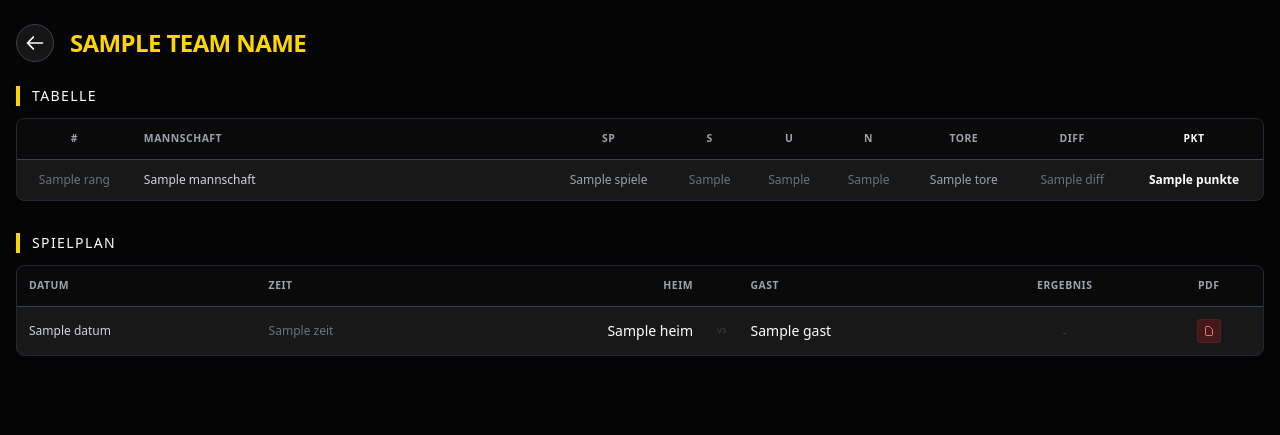
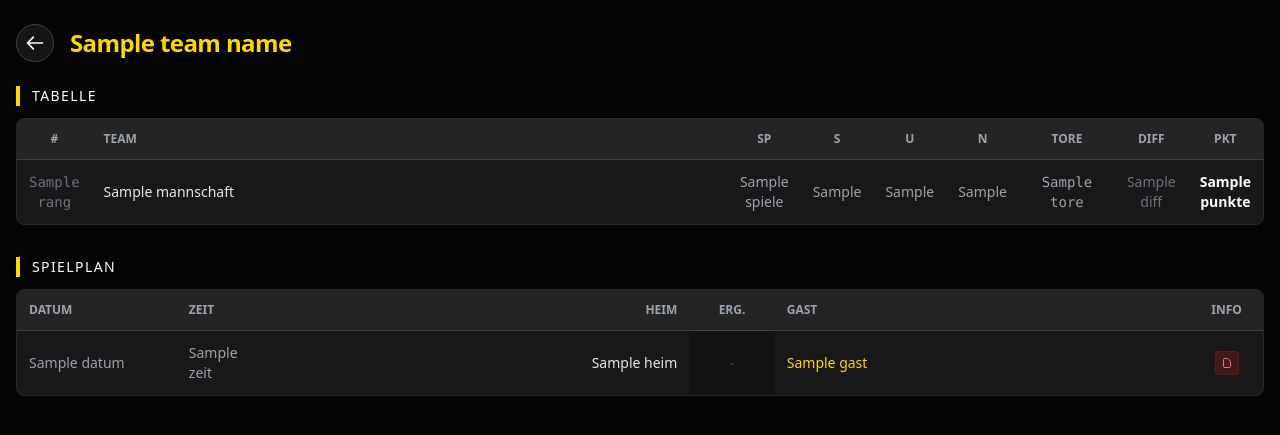
Before and after one commit to jochenneumann83/btv-dashboard, a Python web app: template templates/team.html in a window 1280 px wide. Shown: the part 119-554 px from the top of the page. Run offline with Jinja, Linux system fonts and the light colour scheme; the template is opened without the code that fills it: most values are stand-ins (such as "Sample title", 1, 10 or a date in 2020); some libraries are stand-ins or nearby versions.

Commit message:
Update team.html

```diff
--- a/templates/team.html
+++ b/templates/team.html
@@ -9,7 +9,7 @@
         </svg>
     </a>
     <div>
-        <h1 class="text-2xl font-bold text-btv-yellow uppercase tracking-tight">{{ team_name }}</h1>
+        <h1 class="text-2xl font-bold text-btv-yellow tracking-tight">{{ team_name }}</h1>
     </div>
 </div>
 
@@ -17,35 +17,34 @@
 <div class="mb-8">
     <h2 class="text-white text-sm uppercase tracking-widest mb-3 border-l-4 border-btv-yellow pl-3">Tabelle</h2>
     <div class="bg-btv-darkgray/95 backdrop-blur-sm rounded-lg overflow-hidden border border-gray-800 shadow-xl overflow-x-auto">
-        <table class="w-full text-left border-collapse min-w-[600px]"> <thead>
-                <tr class="bg-black/60 text-gray-400 text-[0.65rem] uppercase tracking-wider border-b border-gray-700">
-                    <th class="p-3 text-center">#</th>
-                    <th class="p-3 w-1/3">Mannschaft</th>
-                    <th class="p-3 text-center">Sp</th>
-                    <th class="p-3 text-center">S</th>
-                    <th class="p-3 text-center">U</th>
-                    <th class="p-3 text-center">N</th>
-                    <th class="p-3 text-center">Tore</th>
-                    <th class="p-3 text-center">Diff</th>
-                    <th class="p-3 text-center font-bold text-white">Pkt</th>
+        <table class="w-full text-left border-collapse min-w-[600px]">
+            <thead>
+                <tr class="bg-white/5 text-gray-400 text-xs uppercase border-b border-gray-700">
+                    <th class="p-3 font-semibold w-10 text-center">#</th>
+                    <th class="p-3 font-semibold">Team</th>
+                    <th class="p-3 font-semibold text-center w-12">SP</th>
+                    <th class="p-3 font-semibold text-center w-12">S</th>
+                    <th class="p-3 font-semibold text-center w-12">U</th>
+                    <th class="p-3 font-semibold text-center w-12">N</th>
+                    <th class="p-3 font-semibold text-center w-24">Tore</th>
+                    <th class="p-3 font-semibold text-center w-16">Diff</th>
+                    <th class="p-3 font-semibold text-center w-16">Pkt</th>
                 </tr>
             </thead>
-            <tbody class="divide-y divide-gray-800/50 text-xs">
+            <tbody class="text-sm divide-y divide-gray-800">
                 {% for row in league_table %}
-                <tr class="hover:bg-white/5 transition-colors {{ 'bg-yellow-900/10' if row.is_own else '' }}">
-                    <td class="p-3 text-center text-gray-500">{{ row.rang }}</td>
-
-                    <td class="p-3 font-medium {{ 'text-btv-yellow font-bold text-sm' if row.is_own else 'text-gray-300' }}">
+                <tr class="hover:bg-white/5 transition-colors {{ 'bg-white/10' if row.is_own else '' }}">
+                    <td class="p-3 text-center font-mono text-gray-500">{{ row.rang }}</td>
+                    <td class="p-3 font-medium {{ 'text-btv-yellow' if row.is_own else 'text-gray-200' }}">
                         {{ row.mannschaft }}
                     </td>
-
                     <td class="p-3 text-center text-gray-400">{{ row.spiele }}</td>
-                    <td class="p-3 text-center text-gray-500">{{ row.s }}</td>
-                    <td class="p-3 text-center text-gray-500">{{ row.u }}</td>
-                    <td class="p-3 text-center text-gray-500">{{ row.n }}</td>
-                    <td class="p-3 text-center text-gray-400">{{ row.tore }}</td>
+                    <td class="p-3 text-center text-gray-400">{{ row.s }}</td>
+                    <td class="p-3 text-center text-gray-400">{{ row.u }}</td>
+                    <td class="p-3 text-center text-gray-400">{{ row.n }}</td>
+                    <td class="p-3 text-center font-mono text-gray-400">{{ row.tore }}</td>
                     <td class="p-3 text-center text-gray-500">{{ row.diff }}</td>
-                    <td class="p-3 text-center font-bold {{ 'text-btv-yellow' if row.is_own else 'text-white' }}">{{ row.punkte }}</td>
+                    <td class="p-3 text-center font-bold text-white">{{ row.punkte }}</td>
                 </tr>
                 {% endfor %}
             </tbody>
@@ -54,49 +53,50 @@
 </div>
 {% endif %}
 
-<div>
+{% if games %}
+<div class="mb-8">
     <h2 class="text-white text-sm uppercase tracking-widest mb-3 border-l-4 border-btv-yellow pl-3">Spielplan</h2>
-    <div class="bg-btv-darkgray/95 backdrop-blur-sm rounded-lg overflow-hidden border border-gray-800 shadow-xl">
-        <div class="overflow-x-auto">
-            <table class="w-full text-left border-collapse">
+    <div class="bg-btv-darkgray/95 backdrop-blur-sm rounded-lg overflow-hidden border border-gray-800 shadow-xl overflow-x-auto">
+        <table class="w-full text-left border-collapse min-w-[600px]">
             <thead>
-                    <tr class="bg-black/60 text-gray-400 text-[0.65rem] uppercase tracking-wider border-b border-gray-700">
-                        <th class="p-3">Datum</th>
-                        <th class="p-3 hidden md:table-cell">Zeit</th>
-                        <th class="p-3 text-right">Heim</th>
-                        <th class="p-3 text-center w-6"></th>
-                        <th class="p-3">Gast</th>
-                        <th class="p-3 text-center">Ergebnis</th>
-                        <th class="p-3 text-center">PDF</th>
+                <tr class="bg-white/5 text-gray-400 text-xs uppercase border-b border-gray-700">
+                    <th class="p-3 font-semibold w-24">Datum</th>
+                    <th class="p-3 font-semibold w-16">Zeit</th>
+                    <th class="p-3 font-semibold text-right w-1/3">Heim</th>
+                    <th class="p-3 font-semibold text-center w-16">Erg.</th>
+                    <th class="p-3 font-semibold w-1/3">Gast</th>
+                    <th class="p-3 font-semibold text-center w-10">info</th>
                 </tr>
             </thead>
-                <tbody class="divide-y divide-gray-800/50">
+            <tbody class="text-sm divide-y divide-gray-800">
                 {% for game in games %}
                 <tr class="hover:bg-white/5 transition-colors group">
-                        <td class="p-3 text-xs whitespace-nowrap text-gray-300">
-                            {{ game.datum }}
-                            <span class="md:hidden block text-[0.6rem] text-gray-500">{{ game.zeit }}</span>
-                        </td>
-                        <td class="p-3 text-xs text-gray-500 hidden md:table-cell">{{ game.zeit }}</td>
+                    <td class="p-3 text-gray-400 whitespace-nowrap">{{ game.datum }}</td>
+                    <td class="p-3 text-gray-400">{{ game.zeit }}</td>
 
-                        <td class="p-3 text-sm text-right {{ 'text-btv-yellow font-bold' if ('Birkesdorf' in game.heim or 'BTV' in game.heim) else 'text-white' }}">
+                    <td class="p-3 text-right font-medium {{ 'text-btv-yellow' if game.we_are_home else 'text-gray-200' }} truncate max-w-[150px]">
                         {{ game.heim }}
                     </td>
 
-                        <td class="p-3 text-gray-700 text-[0.6rem] text-center">vs</td>
-
-                        <td class="p-3 text-sm {{ 'text-btv-yellow font-bold' if ('Birkesdorf' in game.gast or 'BTV' in game.gast) else 'text-white' }}">
-                            {{ game.gast }}
-                        </td>
-
-                        <td class="p-3 text-center">
-                            {% if ':' in game.tore %}
-                                <span class="inline-block px-2 py-0.5 bg-gray-800 group-hover:bg-btv-yellow group-hover:text-black transition-colors rounded text-white font-mono text-sm font-bold border border-gray-700">
+                    <td class="p-3 text-center font-bold text-white tracking-wider bg-black/20">
+                        {% if game.tore and ':' in game.tore %}
+                            <span class="
+                                {% set h, g = game.tore.split(':')|map('int') %}
+                                {% if game.we_are_home %}
+                                    {{ 'text-green-500' if h > g else 'text-red-500' if g > h else 'text-gray-400' }}
+                                {% else %}
+                                    {{ 'text-green-500' if g > h else 'text-red-500' if h > g else 'text-gray-400' }}
+                                {% endif %}
+                            ">
                                 {{ game.tore }}
                             </span>
                         {% else %}
                             <span class="text-gray-700 text-xs">-</span>
                         {% endif %}
+                    </td>
+
+                    <td class="p-3 font-medium {{ 'text-btv-yellow' if not game.we_are_home else 'text-gray-200' }} truncate max-w-[150px]">
+                        {{ game.gast }}
                     </td>
 
                     <td class="p-3 text-center">
@@ -109,15 +109,11 @@
                         {% endif %}
                     </td>
                 </tr>
-                    {% else %}
-                    <tr>
-                        <td colspan="7" class="p-6 text-center text-gray-500 text-sm">Keine Spiele gefunden.</td>
-                    </tr>
                 {% endfor %}
             </tbody>
         </table>
     </div>
 </div>
-</div>
+{% endif %}
 
 {% endblock %}
```
Lines whose indentation alone changed are shown as unchanged.
